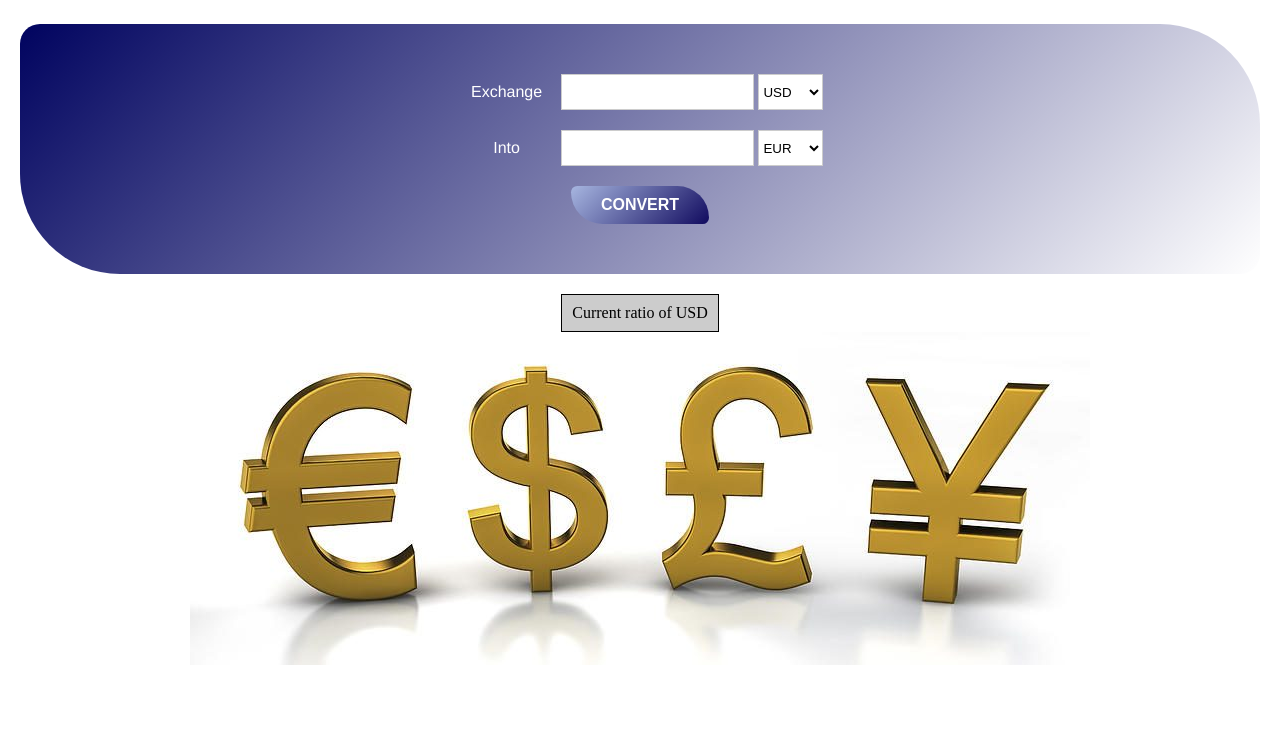
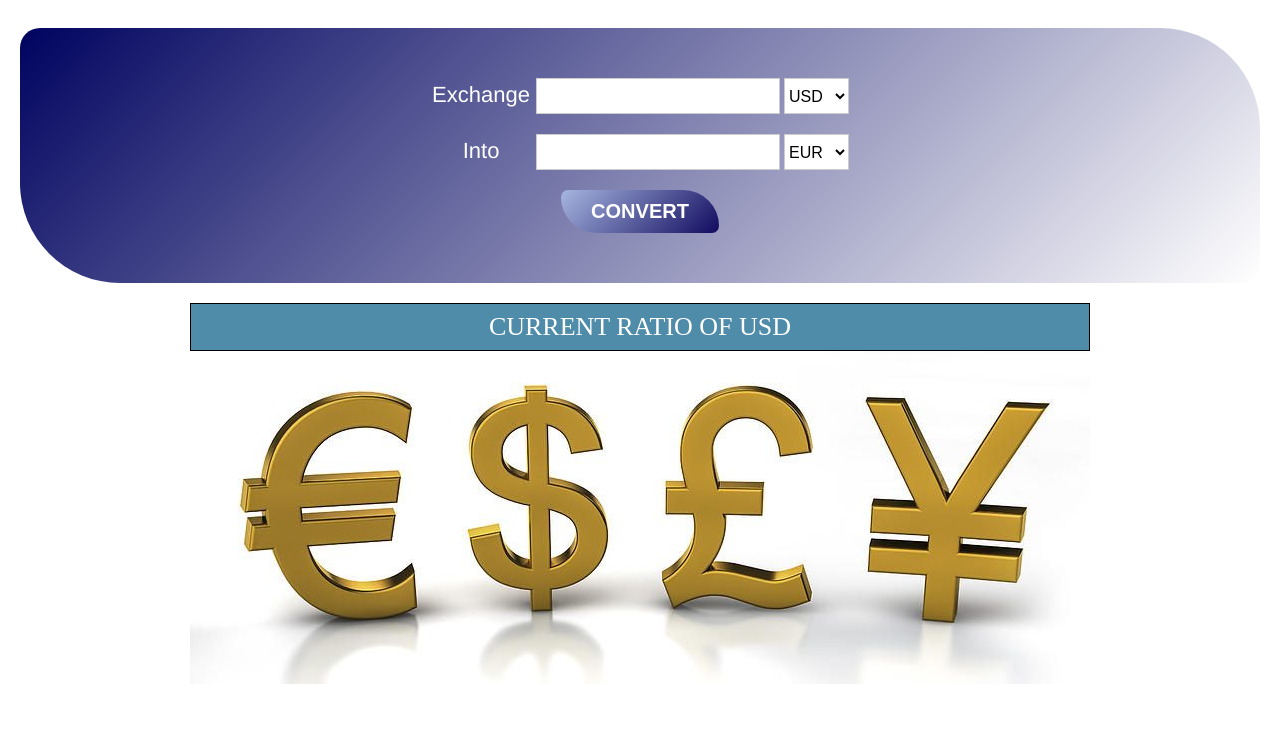
Before and after one commit to Adam-Leos/converter, a website built with webpack: page views/main.html in a window 1280 px wide. Shown: the part 66-800 px from the top of the page. Built offline with nearby package versions, Linux system fonts and the light colour scheme; no server answers.

Commit message:
cosmetic changes

```diff
--- a/src/components/converter/converter.scss
+++ b/src/components/converter/converter.scss
@@ -19,13 +19,14 @@
   }
   &__input {
     padding: 5px;
-    font-size: 14px;
+    font-size: 18px;
     border: 1px solid #ccc;
     height: 24px;
   }
   &__span {
     display: inline-block;
     width: 100px;
+    font-size: 22px;
   }
   &__select {
     width: 65px;
@@ -33,11 +34,12 @@
     background: #fff;
     border: 1px solid #ccc;
     vertical-align: top;
+    font-size: 16px;
   }
   &__button {
     margin: 0 auto;
     padding: 10px 30px;
-    font-size: 16px;
+    font-size: 20px;
     background: linear-gradient(
       135deg,
       rgb(167, 182, 224) 0%,
@@ -49,5 +51,9 @@
     font-weight: bold;
     color: #fff;
     cursor: pointer;
+    transition: opacity 300ms;
+    &:hover {
+      opacity: .9;
+    }
   }
 }
--- a/src/components/ratio-widget/ratio-widget.scss
+++ b/src/components/ratio-widget/ratio-widget.scss
@@ -1,4 +1,5 @@
 .ratio-widget {
+  width: 900px;
   margin: 0 auto;
   border: 1px solid #000;
   &__row {
@@ -6,8 +7,13 @@
   }
   &__data {
     padding: 10px;
+    font-size: 22px;
+    text-align: center;
     &--head {
-      background-color: #ccc;
+      background-color: #4f8ca9;
+      font-size: 26px;
+      color: #fff;
+      text-transform: uppercase;
     }
     &--currency {
       border-right: 1px solid #000;
--- a/src/views/main/main.scss
+++ b/src/views/main/main.scss
@@ -4,7 +4,7 @@
   &__link {
     display: inline-block;
     padding: 5px 15px;
-    font-size: 20px;
+    font-size: 24px;
     color: #937b00;
     text-transform: uppercase;
     border-left: 2px solid #b5c9ff;
```
